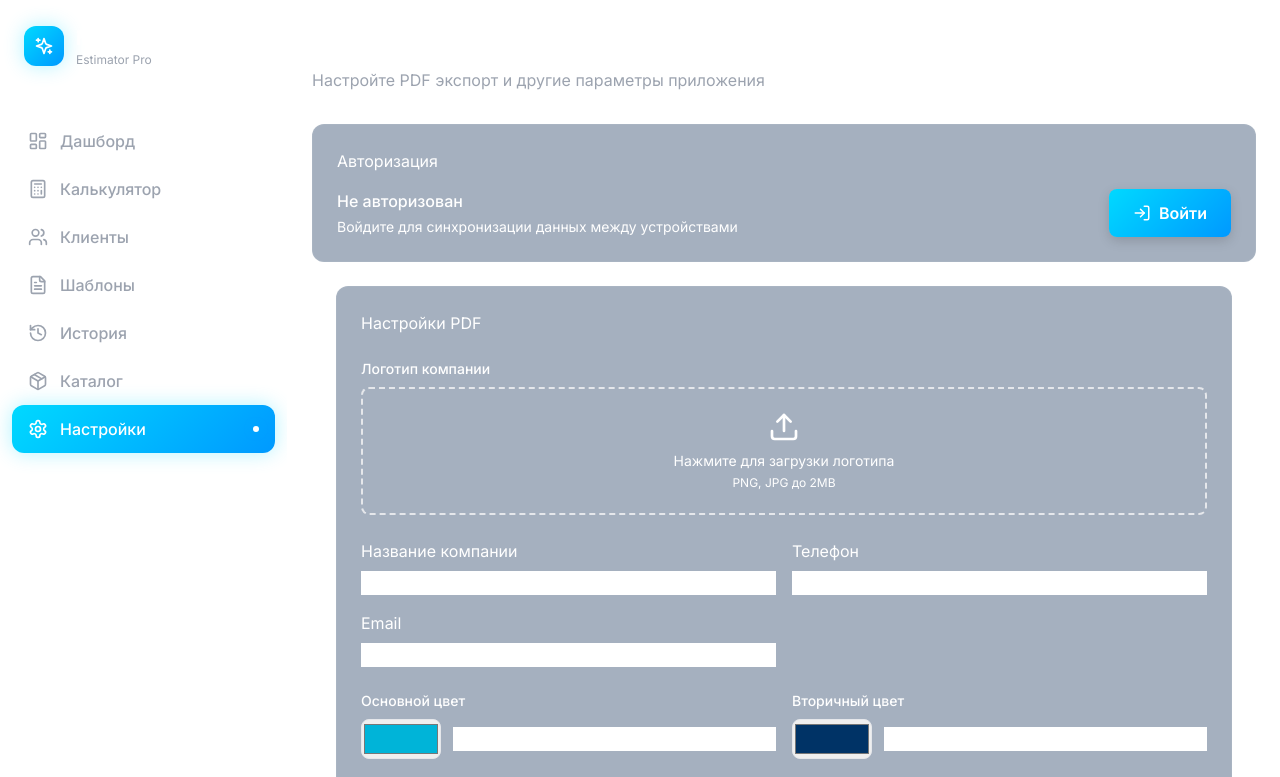
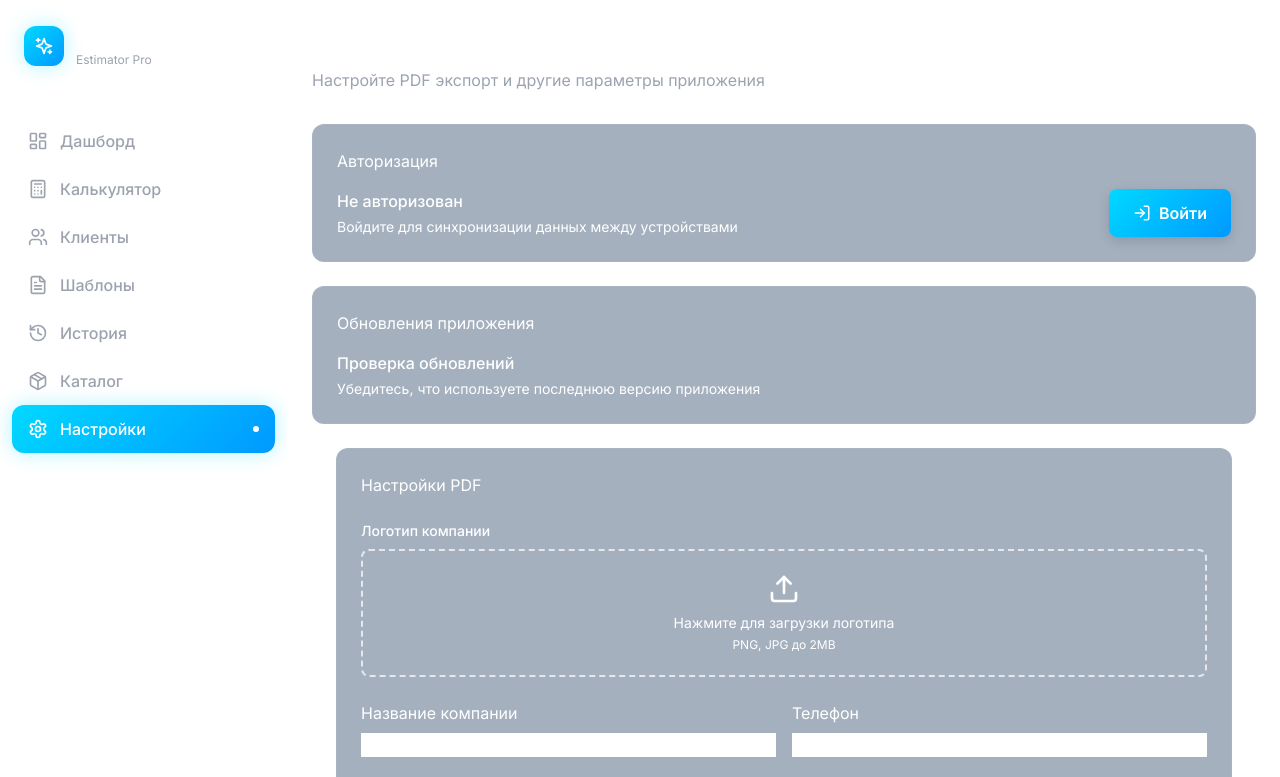
Before and after one commit to sokratttttt/pool-estimator, a Next.js app: page /settings in a window 1280 px wide. Shown: the top 777 px of the page. Built offline with nearby package versions, Linux system fonts and the light colour scheme; no server answers; the database is empty.

Commit message:
Add UpdateChecker to settings page

```diff
--- a/src/app/settings/page.js
+++ b/src/app/settings/page.js
@@ -1,6 +1,7 @@
 'use client';
 import { Settings as SettingsIcon, LogIn, LogOut, User } from 'lucide-react';
 import PDFSettings from '@/components/PDFSettings';
+import UpdateChecker from '@/components/UpdateChecker';
 import AppleCard from '@/components/apple/AppleCard';
 import AppleButton from '@/components/apple/AppleButton';
 import { motion } from 'framer-motion';
@@ -78,11 +79,32 @@ export default function SettingsPage() {
                 </AppleCard>
             </motion.div>
 
+            {/* Updates Section */}
+            <motion.div
+                initial={{ opacity: 0, y: 20 }}
+                animate={{ opacity: 1, y: 0 }}
+                transition={{ delay: 0.1 }}
+                className="mb-6"
+            >
+                <AppleCard variant="flat">
+                    <h2 className="apple-heading-2 mb-4">Обновления приложения</h2>
+                    <div className="flex items-center justify-between">
+                        <div>
+                            <p className="text-white font-medium mb-1">Проверка обновлений</p>
+                            <p className="text-sm text-apple-text-secondary">
+                                Убедитесь, что используете последнюю версию приложения
+                            </p>
+                        </div>
+                        <UpdateChecker />
+                    </div>
+                </AppleCard>
+            </motion.div>
+
             {/* PDF Settings */}
             <motion.div
                 initial={{ opacity: 0, y: 20 }}
                 animate={{ opacity: 1, y: 0 }}
-                transition={{ delay: 0.1 }}
+                transition={{ delay: 0.15 }}
             >
                 <PDFSettings />
             </motion.div>
```
